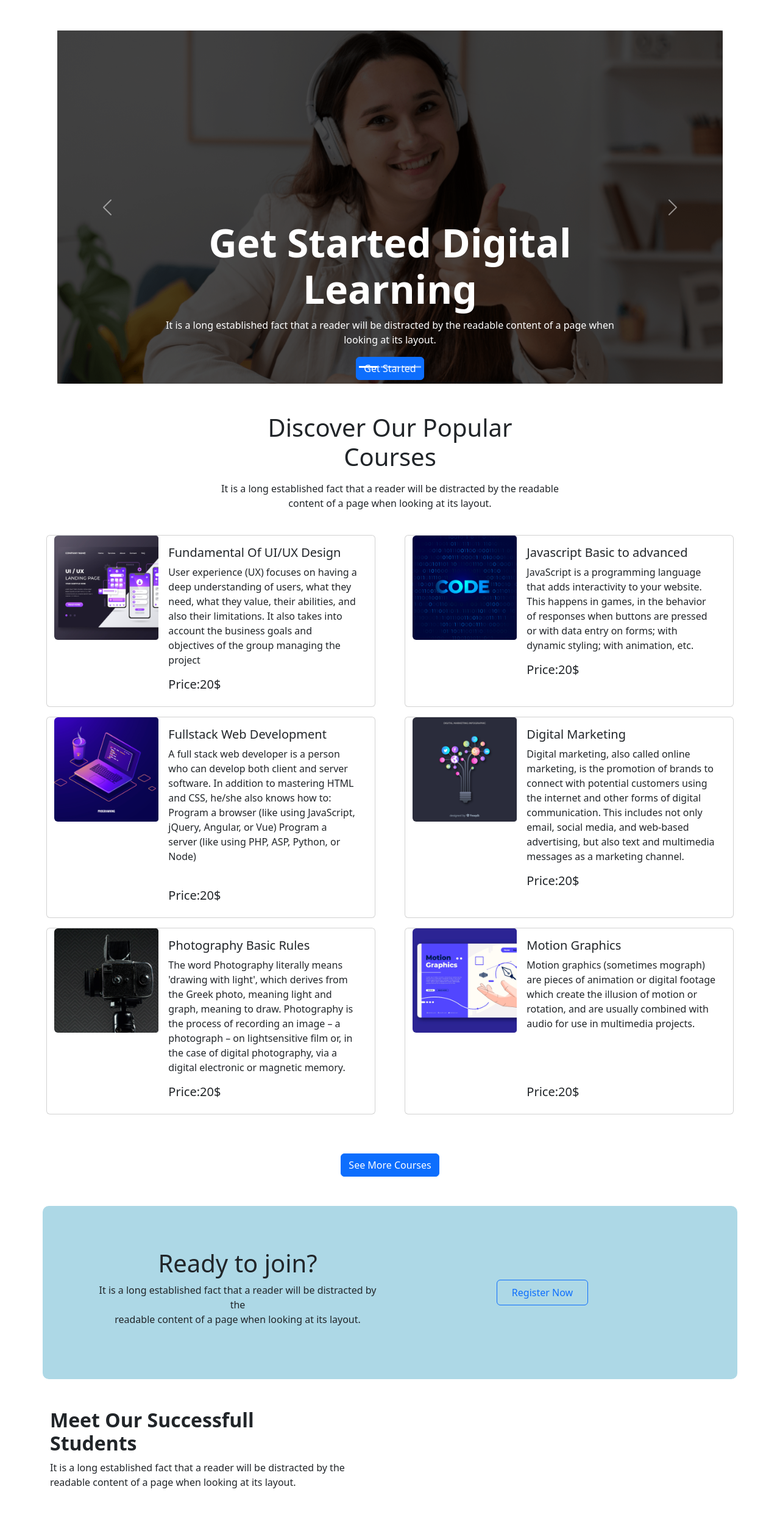
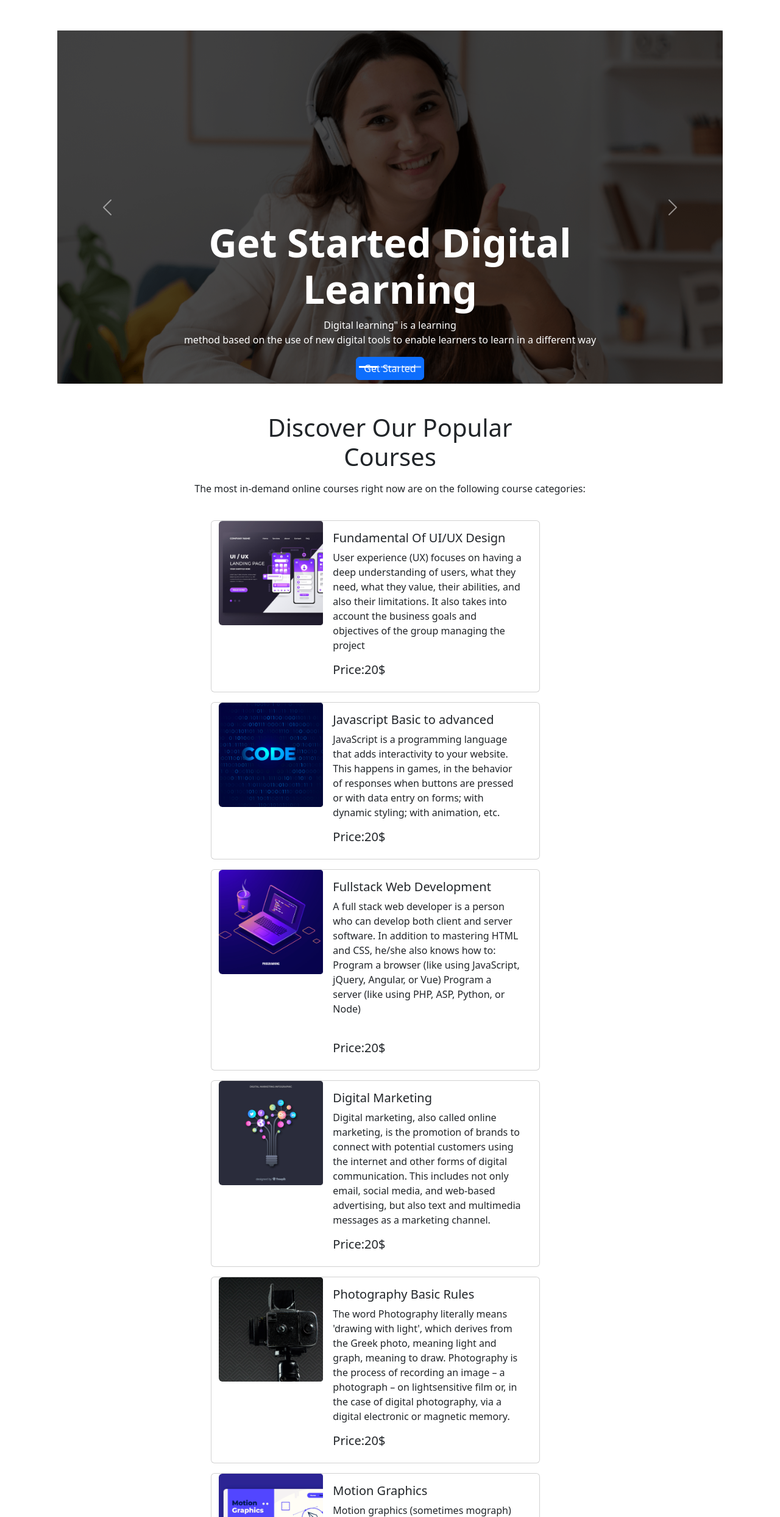
Before and after one commit to asmshahariar/Digital-Learning, a plain HTML site: page index.html in a window 1280 px wide. Shown: the part 80-2567 px from the top of the page at 61% size. Drawn offline with nearby package versions, Linux system fonts and the light colour scheme.

Commit message:
almostfinish

```diff
--- a/index.html
+++ b/index.html
@@ -44,7 +44,7 @@
             </li>
           </ul>
           <span class="navbar-text">
-            <button type="button" class="btn btn-outline-primary">Register</button>
+            <a class="btn btn-outline-primary" href="form.html" target="_blank" role="button">Registration</a>
           </span>
         </div>
       </div>
@@ -66,8 +66,7 @@
             <img src="images/cover/cover-1.png" class="d-block w-100" alt="...">
             <div class="carousel-caption d-none d-md-block txt">
               <h5 class="txt-scn">Get Started Digital Learning</h5>
-              <p>It is a long established fact that a reader will be distracted by the readable content of a page when
-                looking at its layout.</p>
+              <p>Digital learning" is a learning <br> method based on the use of new digital tools to enable learners to learn in a different way</p>
               <button type="button" class="btn btn-primary">Get Started</button>
             </div>
           </div>
@@ -75,8 +74,7 @@
             <img src="images/cover/cover-2.jpg" class="d-block w-100" alt="...">
             <div class="carousel-caption d-none d-md-block">
               <h5>Get Started Digital Learning</h5>
-              <p>It is a long established fact that a reader will be distracted by the readable content of a page when
-                looking at its layout.</p>
+              <p>Digital learning" is a learning <br> method based on the use of new digital tools to enable    learners to learn in a different way</p>
               <button type="button" class="btn btn-primary">Get Started</button>
             </div>
           </div>
@@ -84,8 +82,7 @@
             <img src="images/cover/cover-3.jpg" class="d-block w-100" alt="...">
             <div class="carousel-caption d-none d-md-block">
               <h5>Get Started Digital Learning</h5>
-              <p>It is a long established fact that a reader will be distracted by the readable content of a page when
-                looking at its layout.</p>
+              <p>Digital learning" is a learning <br> method based on the use of new digital tools to enable learners to learn in a different way</p>
               <button type="button" class="btn btn-primary">Get Started</button>
             </div>
           </div>
@@ -108,8 +105,7 @@
     <h1 class="text-center font-weight-bold mt-5">
       Discover Our Popular <br> Courses
     </h1>
-    <p class="text-center mt-3 ">It is a long established fact that a reader will be distracted by the readable <br>
-      content of a page when looking at its layout.</p>
+    <p class="text-center mt-3 ">The most in-demand online courses right now are on the following course categories:</p>
     <br>
     <!-- course -->
     <div class="d-flex justify-content-center row ">
@@ -127,7 +123,7 @@
           </div>
         </div>
       </div>
-      <div class="card mb-3 col-md-12 col-sm-6" style="max-width: 540px;">
+      <div class="card mb-3 me-5 col-md-12 col-sm-6" style="max-width: 540px;">
         <div class="row g-0">
           <div class="col-md-4">
             <img src="images/course/course-2.png" class="img-fluid rounded-start " alt="...">
@@ -156,7 +152,7 @@
           </div>
         </div>
       </div>
-      <div class="card mb-3 col-md-12 col-sm-6" style="max-width: 540px;">
+      <div class="card mb-3 me-5 col-md-12 col-sm-6" style="max-width: 540px;">
         <div class="row g-0">
           <div class="col-md-4">
             <img src="images/course/course-4.png" class="img-fluid rounded-start " alt="...">
@@ -184,7 +180,7 @@
           </div>
         </div>
       </div>
-      <div class="card mb-3 col-md-12 col-sm-6" style="max-width: 540px;">
+      <div class="card mb-3 me-5 col-md-12 col-sm-6" style="max-width: 540px;">
         <div class="row g-0">
           <div class="col-md-4">
             <img src="images/course/course-6.png" class="img-fluid rounded-start " alt="...">
@@ -203,6 +199,7 @@
       </div>
     </div>
     <!-- course end -->
+
 
 
     </div>
@@ -256,10 +253,9 @@
       <div>
         <h2><strong>Meet Our Successfull <br> Students</strong></h2>
       </div>
-      <p>It is a long established fact that a reader will be distracted by the <br> readable content of a page when
-        looking at its layout.</p>
+      <p>The true measure of student success is how well students are prepared to accomplish <br> their current and future academic, personal, and professional goals through the <br> development of knowledge, a sense of responsibility and self-reliance, and <br> a connection to the college and wider community.</p>
 
-      <div class="container col-sm-12 col-md-12
+      <div class="container col-sm-12  col-md-12
           py-3 py-sm-0 d-flex mt-5">
         <div class="card me-5">
           <img src="images/student/student-1.png" class="card-img-top" alt="...">
@@ -299,10 +295,9 @@
     <!-- Successfull Students End -->
 
     <!-- Question -->
-    <div class="container">
+    <div class="container mb-5">
       <h1 class="text-center font-weight-bold mt-5">Frequently Asked Questions</h1>
-      <p class="text-center mt-2">It is a long established fact that a reader will be distracted by the readable <br>
-        content of a page when looking at its layout.</p>
+      <p class="text-center mt-2">frequently asked question, frequently asked questions —used to refer to a list of answers <br> to typical questions that users of a Web site might ask.</p>
       <div class="accordion accordion-flush" id="accordionFlushExample">
         <div class="accordion-item">
           <h2 class="accordion-header font-weight-bold" id="flush-headingOne">
@@ -371,7 +366,7 @@
 
 
     <!-- company -->
-    <div class="container">
+    <div class="container company">
       <h2 class="text-center font-weight-bold mt-5">Trusted by over 800+ companies</h2>
       <section class="logo text-center mb-5 mt-5 d-flex justify-content-evenly align-items-center row">
         <div class="col-sm-12 col-lg-1 py-2">
@@ -396,7 +391,7 @@
     </div>
 
     <!-- footer -->
-    <div class="container">
+    <div class="container footer">
       <footer class="bg-dark text-center text-white">
         <h1>Digital Learning</h1>
         <h5>Office 41, Zawaya Buildin, Ghala Muscat,
--- a/style.css
+++ b/style.css
@@ -29,9 +29,13 @@
     border-radius: 10px;
 }
 
-@media only screen and (max-width: 600px) {
+@media only screen and (max-width: 820px) {
     .carousel-caption .carousel-item .txt .txt-scn{
         font-size: 10px;
         /* font-weight: 700; */
     }
+    .company{
+        display: none;
+    }
+
   }
```
